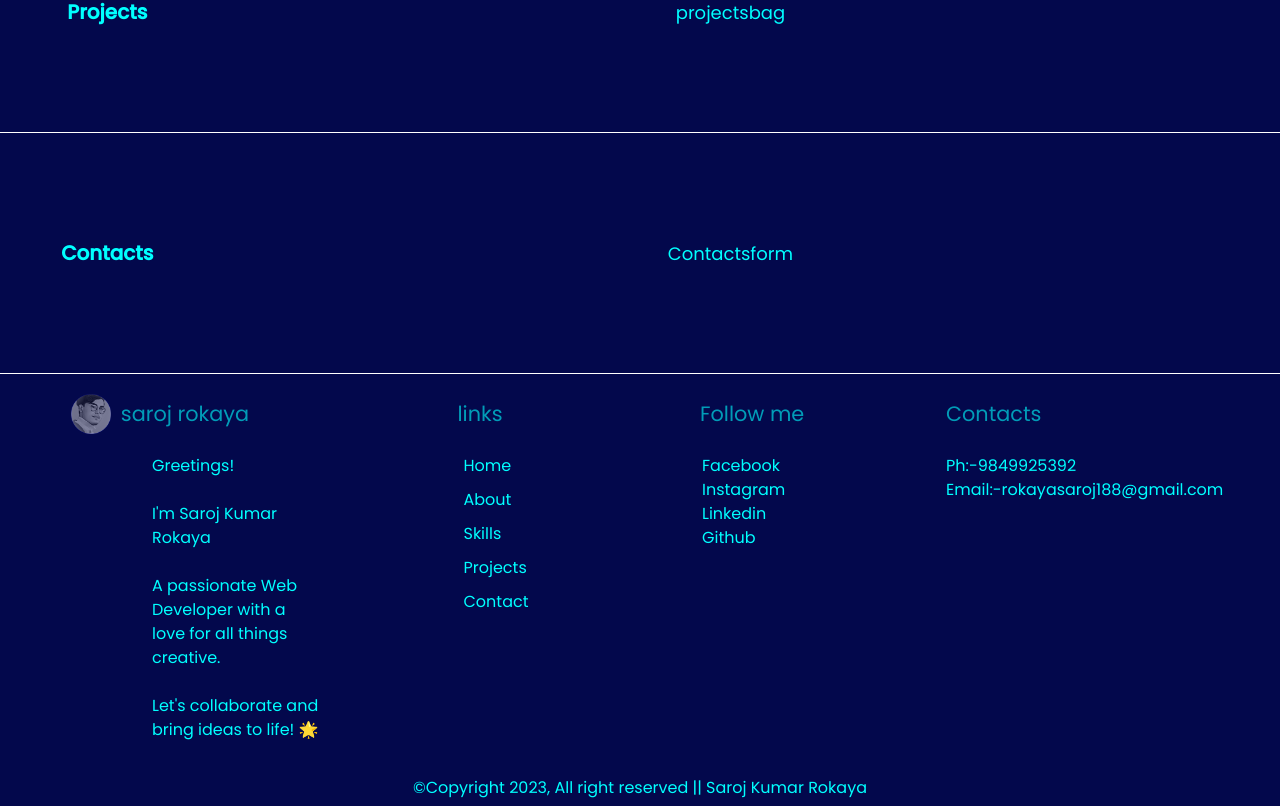
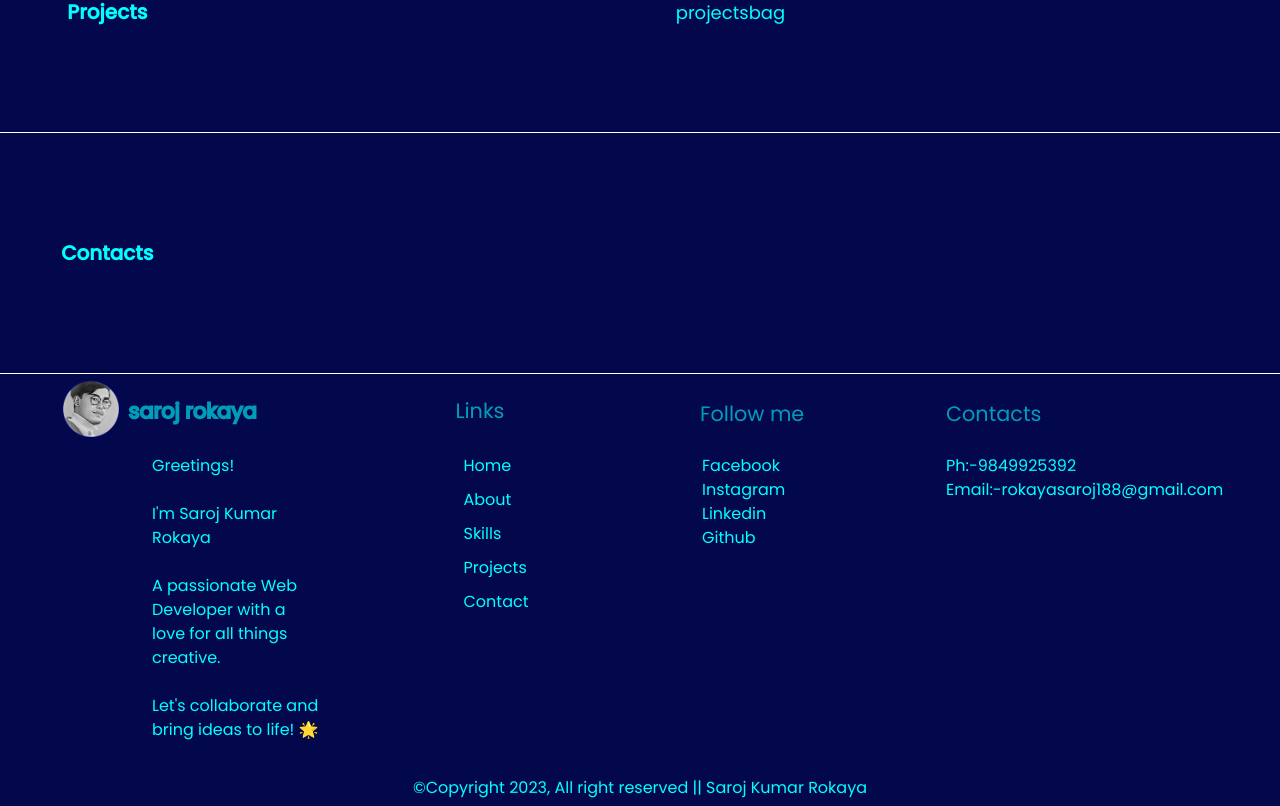
Before and after one commit to saroj-rokaya/practice, a React (Create React App) app: page / in a window 1280 px wide. Shown: the part 1071-1877 px from the top of the page. Built offline with nearby package versions, Linux system fonts and the light colour scheme.

Commit message:
footer minor change

```diff
--- a/src/Components/footer/Footer.jsx
+++ b/src/Components/footer/Footer.jsx
@@ -12,11 +12,11 @@ export default function Footer() {
 
           <div className="footer-headers">
             <div className="left-right-footer-header">
-             <img src={image} className="footer-image" alt="image" />
-              saroj rokaya
+             <img src={image} id="footer-image" alt="image" />
+              <p id="name">saroj rokaya</p>
             </div>
             <div className="left-right-footer-header">
-              links
+              <p id="link-hdr">Links</p>
             </div>
           </div>
 
--- a/src/Components/footer/footer.css
+++ b/src/Components/footer/footer.css
@@ -28,16 +28,28 @@
     align-items: center;
     color: cyan;
     font-size: 1.3rem;
-    opacity: 60%;
+    /* opacity: 60%; */
+    /* background-color: red; */
 
 }
-.footer-image{
+
+#footer-image{
     margin-right: 10px;
-    height: 5vh;
+    margin-top: -10px;
+    height: 7vh;
     opacity: 100%;
 }
-
-
+#name{
+    margin-top: 10px;
+    /* font-weight: 999; */
+    color: transparent;
+    -webkit-text-stroke: 2px cyan;
+    opacity: 60%;
+}
+#link-hdr{
+    margin-top: 10px;
+    opacity: 60%;
+}
 
 .footer-bodies{
     height: 40vh;
@@ -67,9 +79,8 @@
 }
 .lists li:hover{
     opacity: 60%;
-
+    text-decoration: underline;
 }
-
 /* right footer section */
 .right-footer-container{
     height: 50vh;
@@ -130,6 +141,7 @@
 .follow-me-lists li:hover{
     cursor: pointer;
     opacity: 60%;
+    text-decoration: underline;
 }
 .contact-lists li{
     list-style: none;
--- a/src/Components/main/Contacts/ContactsSection.jsx
+++ b/src/Components/main/Contacts/ContactsSection.jsx
@@ -10,7 +10,8 @@ export default function Contacts() {
     </div>
 
     <div className="contactsform">
-      Contactsform
+
+
     </div>
 
 
--- a/src/Components/main/Contacts/contacts.css
+++ b/src/Components/main/Contacts/contacts.css
@@ -24,9 +24,8 @@
     width: 50%;
     color: cyan;
     font-size: 18px;
-
-    /* background-color: pink; */
     display: flex;
     justify-content: center;
     align-items: center;
+    /* background-color: red; */
 }
```
